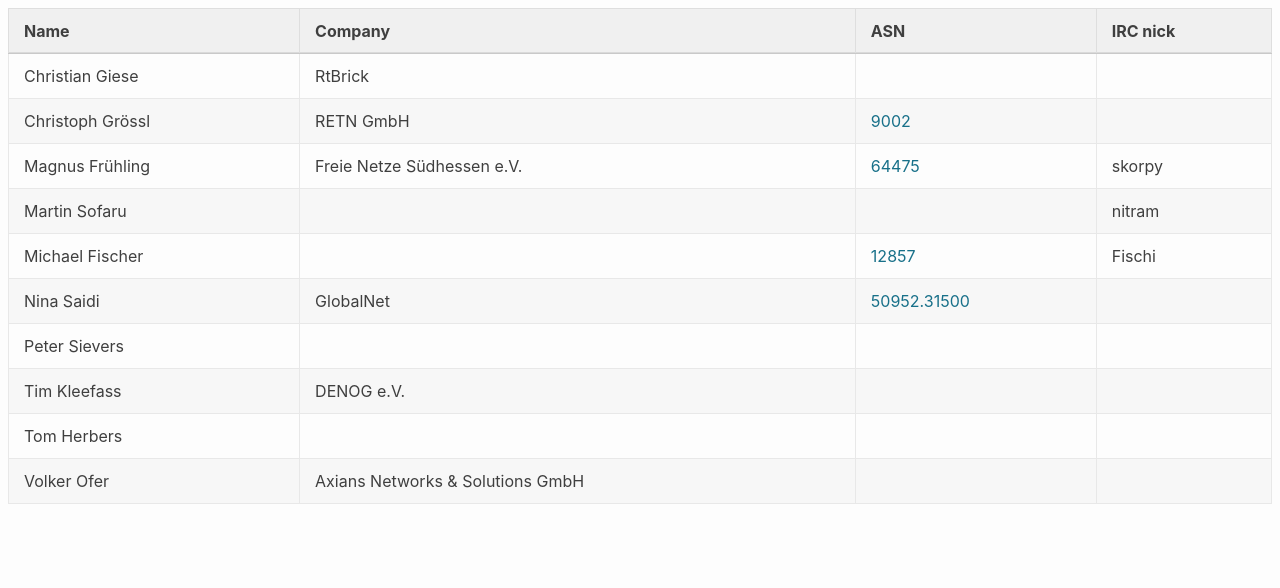
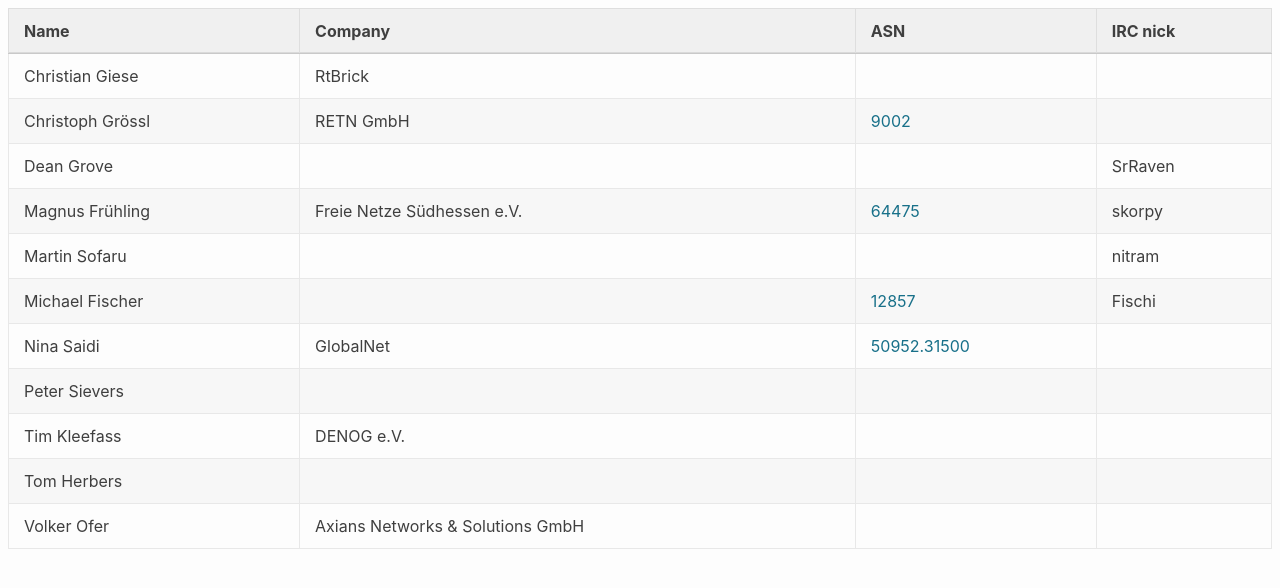
Before and after one commit to denog/pretix-attendeelist, a Jekyll site: the page built from denogmeetup24-04/index.markdown, in a window 1280 px wide. Shown: the top 588 px of the page. Built offline with Jekyll 4.4.1, drawn with Linux system fonts in a browser that asks for light colours.

Commit message:
Latest data: Mon Jan 29 11:27:57 UTC 2024

```diff
--- a/_data/attendees_denogmeetup24-04.json
+++ b/_data/attendees_denogmeetup24-04.json
@@ -10,6 +10,12 @@
     "company": "RETN GmbH",
     "irc": null,
     "asn": "9002"
+  },
+  {
+    "name": "Dean Grove",
+    "company": null,
+    "irc": "SrRaven",
+    "asn": null
   },
   {
     "name": "Magnus Frühling",
```
